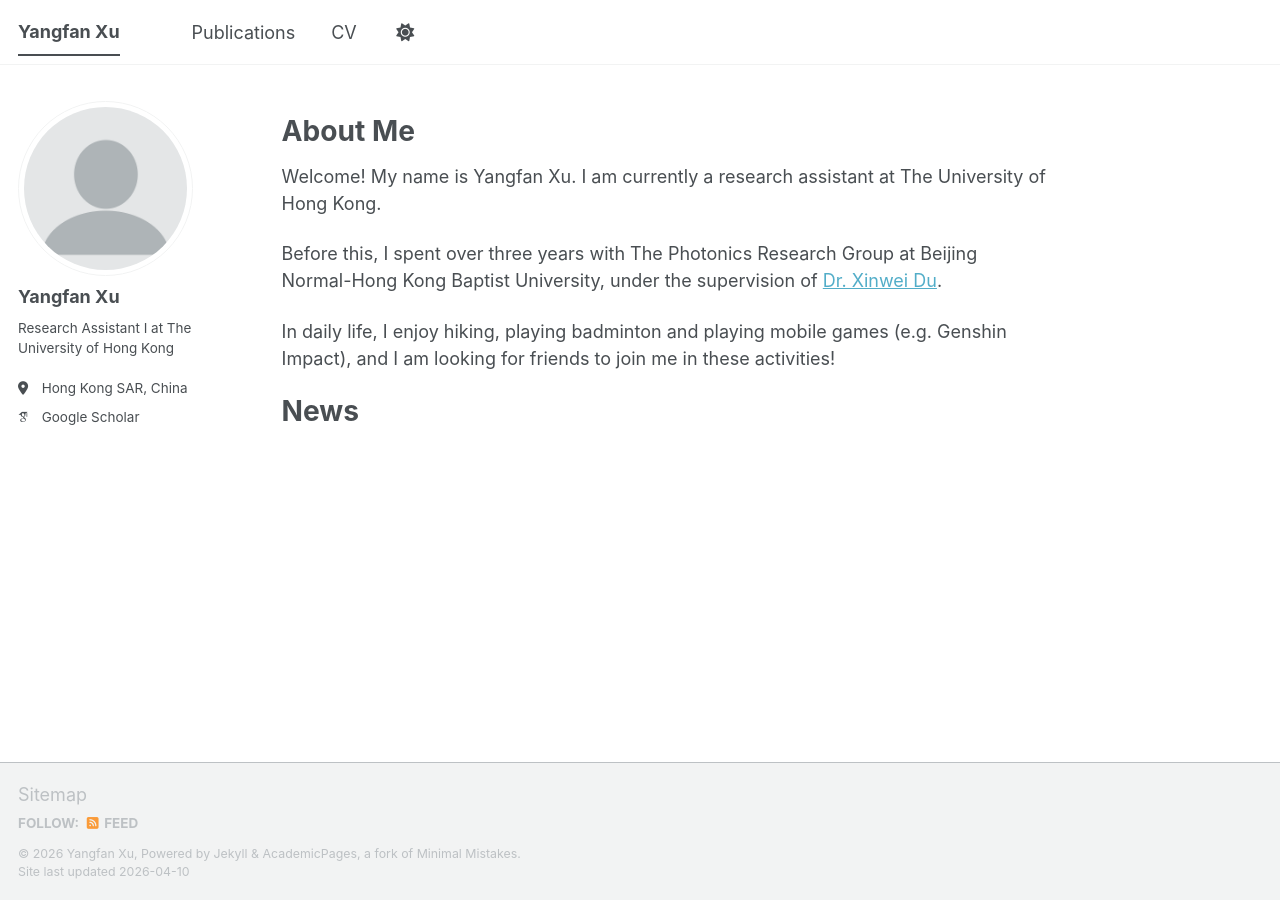
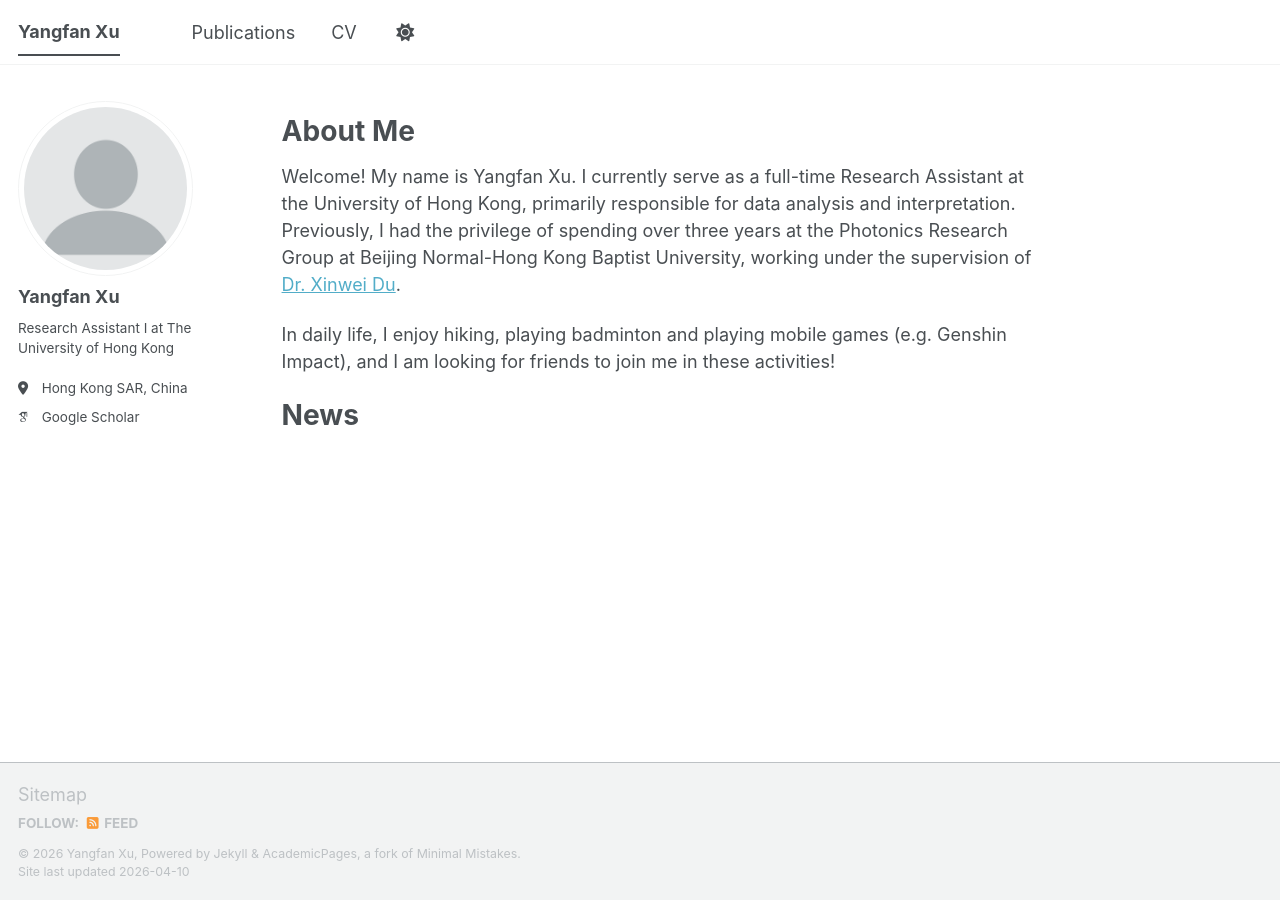
Before and after one commit to ethanxu02/ethanxu02.github.io, a Jekyll site: the page built from _pages/about.md, in a window 1280 px wide. Built offline with Jekyll 4.4.1, drawn with Linux system fonts in a browser that asks for light colours; some web fonts are replaced; a script bundle is joined from its source files by our own code; library files that are not in the unit come from our copies.

Commit message:
Update about.md

```diff
--- a/_pages/about.md
+++ b/_pages/about.md
@@ -8,9 +8,7 @@ redirect_from:
 ---
 About Me
 ======
-Welcome! My name is Yangfan Xu. I am currently a research assistant at The University of Hong Kong.
-
-Before this, I spent over three years with The Photonics Research Group at Beijing Normal-Hong Kong Baptist University, under the supervision of [Dr. Xinwei Du](https://staff.bnbu.edu.cn/xinweidu/en).
+Welcome! My name is Yangfan Xu. I currently serve as a full-time Research Assistant at the University of Hong Kong, primarily responsible for data analysis and interpretation. Previously, I had the privilege of spending over three years at the Photonics Research Group at Beijing Normal-Hong Kong Baptist University, working under the supervision of [Dr. Xinwei Du](https://staff.bnbu.edu.cn/xinweidu/en).
 
 In daily life, I enjoy hiking, playing badminton and playing mobile games (e.g. Genshin Impact), and I am looking for friends to join me in these activities!
 
```
